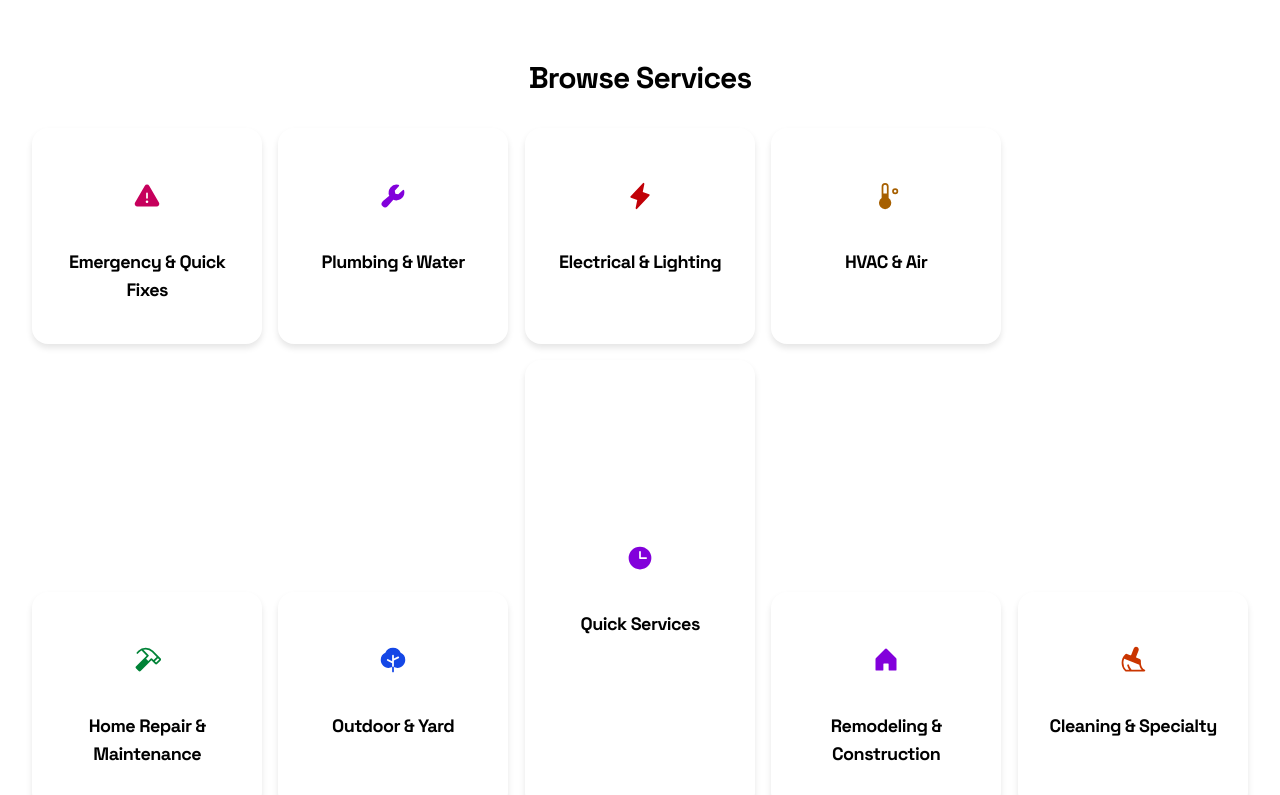
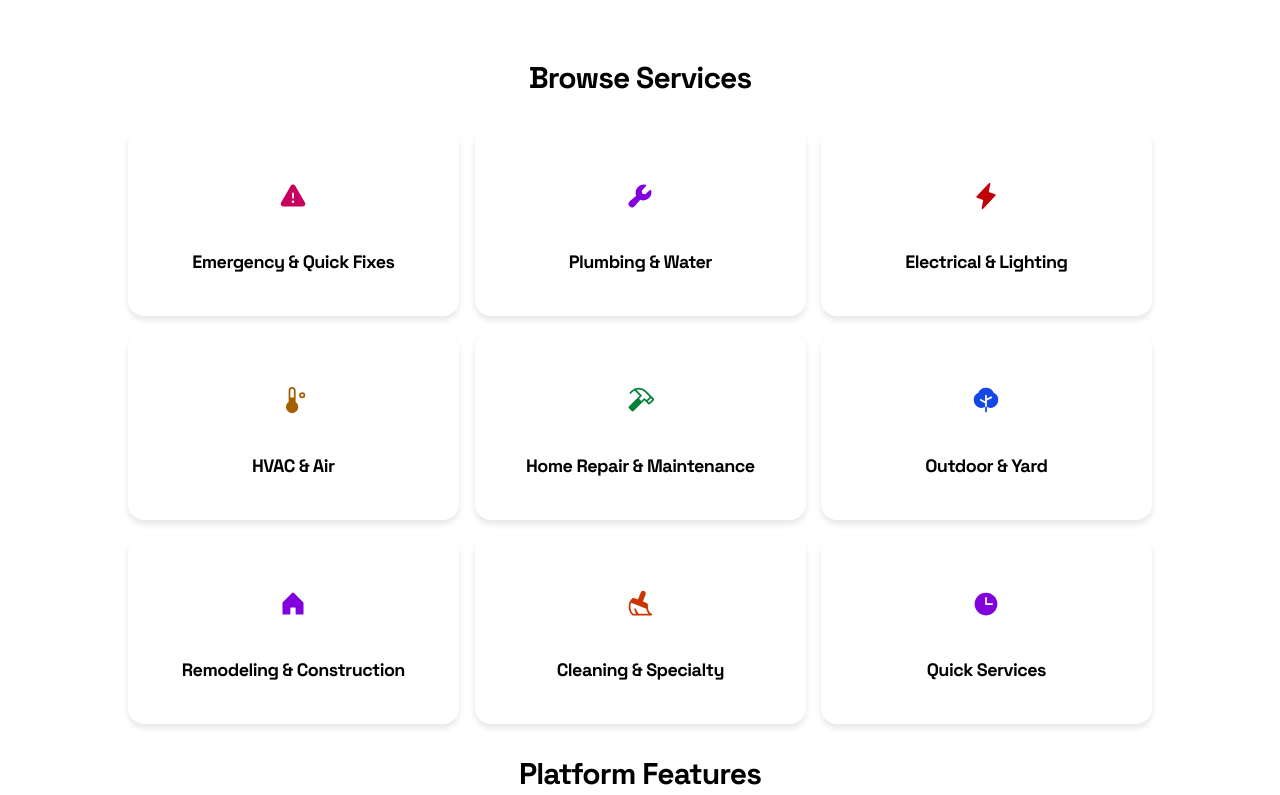
Before and after one commit to Aphrodine-wq/fairtradeworker-texa, a React (Vite) app: page / in a window 1280 px wide. Shown: the part 500-1295 px from the top of the page. Built offline with nearby package versions, Linux system fonts and the light colour scheme.

Commit message:
Reconfigure Service Categories to symmetrical 3x3 grid layout

```diff
--- a/src/components/jobs/ServiceCategories.tsx
+++ b/src/components/jobs/ServiceCategories.tsx
@@ -220,12 +220,6 @@ export function ServiceCategories({ onNavigate }: ServiceCategoriesProps) {
     onNavigate(`service-category/${categoryId}`)
   }
 
-  // Split categories into two rows with Quick Services in the middle column
-  const categoriesWithoutQuick = mainCategories.filter(cat => cat.id !== 'quick-services')
-  const firstRow = categoriesWithoutQuick.slice(0, 4)
-  const quickServices = mainCategories.find(cat => cat.id === 'quick-services')
-  const secondRow = categoriesWithoutQuick.slice(4)
-
   return (
     <div className="w-full py-8">
       <div className="text-center mb-8">
@@ -234,9 +228,9 @@ export function ServiceCategories({ onNavigate }: ServiceCategoriesProps) {
         </h2>
       </div>
 
-      <div className="grid grid-cols-2 md:grid-cols-3 lg:grid-cols-5 gap-4 auto-rows-fr">
-        {/* First Row - 4 items */}
-        {firstRow.map((category) => {
+      {/* Symmetrical 3x3 grid layout */}
+      <div className="grid grid-cols-2 md:grid-cols-3 lg:grid-cols-3 gap-4 max-w-5xl mx-auto">
+        {mainCategories.map((category) => {
           const Icon = category.icon
           const color = getCategoryColor(category.id)
           return (
@@ -278,135 +272,6 @@ export function ServiceCategories({ onNavigate }: ServiceCategoriesProps) {
             </motion.div>
           )
         })}
-
-        {/* Quick Services - Middle Column spanning 2 rows */}
-        {quickServices && (
-          <motion.div
-            key={quickServices.id}
-            variants={itemVariants}
-            initial="hidden"
-            animate="visible"
-            whileHover={universalCardHover.hover}
-            whileTap={{ scale: 0.98 }}
-            style={{ willChange: 'transform', transform: 'translateZ(0)' }}
-            className="hidden lg:block lg:row-span-2 lg:col-start-3"
-          >
-            <Card
-              className="cursor-pointer h-full border-0 hover:shadow-lg transition-shadow"
-              onClick={() => handleCategoryClick(quickServices.id)}
-            >
-              <CardContent className="p-5 flex flex-col items-center justify-center text-center space-y-3 h-full">
-                <motion.div
-                  whileHover={{ scale: 1.1, rotate: 5 }}
-                  whileTap={{ scale: 0.95 }}
-                  transition={{ type: "spring", stiffness: 400, damping: 17 }}
-                  style={{ willChange: 'transform' }}
-                >
-                  <div
-                    className={`w-14 h-14 rounded-full flex items-center justify-center mb-3 border-0 ${getCategoryColor(quickServices.id).bg}`}
-                  >
-                    <quickServices.icon
-                      size={28}
-                      weight="fill"
-                      className={getCategoryColor(quickServices.id).text}
-                    />
-                  </div>
-                </motion.div>
-                <h3 className="text-lg font-bold text-gray-900 dark:text-white">
-                  {quickServices.title}
-                </h3>
-              </CardContent>
-            </Card>
-          </motion.div>
-        )}
-
-        {/* Second Row - remaining items (skip middle on lg) */}
-        {secondRow.map((category, index) => {
-          const Icon = category.icon
-          const color = getCategoryColor(category.id)
-          // On large screens, skip the middle column (col 3) for second row items
-          const colClass = index === 0 ? "lg:col-start-1" : index === 1 ? "lg:col-start-2" : index === 2 ? "lg:col-start-4" : "lg:col-start-5"
-          return (
-            <motion.div
-              key={category.id}
-              variants={itemVariants}
-              initial="hidden"
-              animate="visible"
-              whileHover={universalCardHover.hover}
-              whileTap={{ scale: 0.98 }}
-              style={{ willChange: 'transform', transform: 'translateZ(0)' }}
-              className={colClass}
-            >
-              <Card
-                className="cursor-pointer h-full border-0 hover:shadow-lg transition-shadow"
-                onClick={() => handleCategoryClick(category.id)}
-              >
-                <CardContent className="p-5 flex flex-col items-center text-center space-y-3">
-                  <motion.div
-                    whileHover={{ scale: 1.1, rotate: 5 }}
-                    whileTap={{ scale: 0.95 }}
-                    transition={{ type: "spring", stiffness: 400, damping: 17 }}
-                    style={{ willChange: 'transform' }}
-                  >
-                    <div
-                      className={`w-14 h-14 rounded-full flex items-center justify-center mb-3 border-0 ${color.bg}`}
-                    >
-                      <Icon
-                        size={28}
-                        weight="fill"
-                        className={color.text}
-                      />
-                    </div>
-                  </motion.div>
-                  <h3 className="text-lg font-bold text-gray-900 dark:text-white">
-                    {category.title}
-                  </h3>
-                </CardContent>
-              </Card>
-            </motion.div>
-          )
-        })}
-
-        {/* Quick Services - Mobile/Tablet view (shown after other items) */}
-        {quickServices && (
-          <motion.div
-            key={`${quickServices.id}-mobile`}
-            variants={itemVariants}
-            initial="hidden"
-            animate="visible"
-            whileHover={universalCardHover.hover}
-            whileTap={{ scale: 0.98 }}
-            style={{ willChange: 'transform', transform: 'translateZ(0)' }}
-            className="lg:hidden"
-          >
-            <Card
-              className="cursor-pointer h-full border-0 hover:shadow-lg transition-shadow"
-              onClick={() => handleCategoryClick(quickServices.id)}
-            >
-              <CardContent className="p-5 flex flex-col items-center text-center space-y-3">
-                <motion.div
-                  whileHover={{ scale: 1.1, rotate: 5 }}
-                  whileTap={{ scale: 0.95 }}
-                  transition={{ type: "spring", stiffness: 400, damping: 17 }}
-                  style={{ willChange: 'transform' }}
-                >
-                  <div
-                    className={`w-14 h-14 rounded-full flex items-center justify-center mb-3 border-0 ${getCategoryColor(quickServices.id).bg}`}
-                  >
-                    <quickServices.icon
-                      size={28}
-                      weight="fill"
-                      className={getCategoryColor(quickServices.id).text}
-                    />
-                  </div>
-                </motion.div>
-                <h3 className="text-lg font-bold text-gray-900 dark:text-white">
-                  {quickServices.title}
-                </h3>
-              </CardContent>
-            </Card>
-          </motion.div>
-        )}
       </div>
     </div>
   )
```
